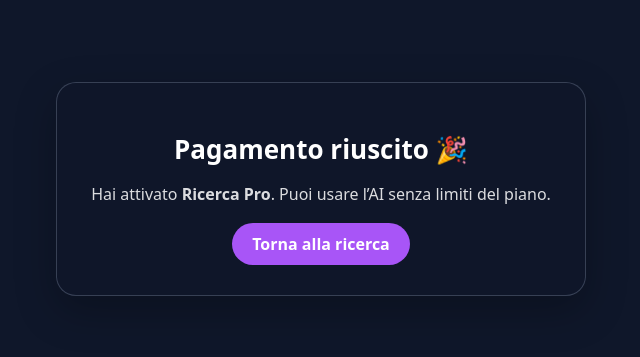
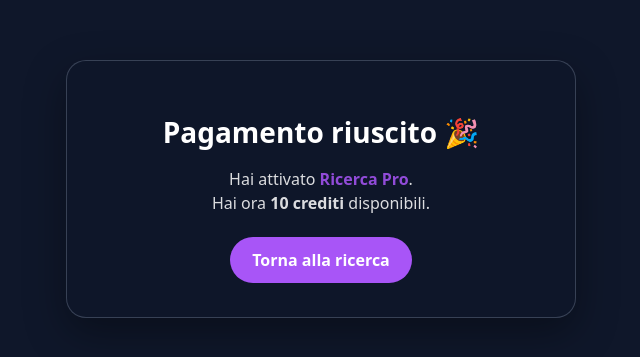
Before and after one commit to mregaz/ifinditforyou-new, a Next.js app: page /pay/success in a window 1280 px wide. Shown: the part 231-588 px from the top of the page, without its empty margins (319-959 px from the left). Built offline with nearby package versions, Linux system fonts and the light colour scheme.

Commit message:
Update page.tsx

```diff
--- a/app/pay/success/page.tsx
+++ b/app/pay/success/page.tsx
@@ -7,8 +7,10 @@ import Link from "next/link";
 export default function PaySuccessPage() {
   useEffect(() => {
     if (typeof window !== "undefined") {
-      localStorage.setItem("ai_plan", "pro"); // ← utente PRO
-      localStorage.setItem("ai_uses", "0");   // ← reset conteggio free
+      // Segna utente PRO
+      localStorage.setItem("ai_plan", "pro");
+      // Reset crediti usati
+      localStorage.setItem("aiCredits", "10");
     }
   }, []);
 
@@ -26,27 +28,30 @@ export default function PaySuccessPage() {
     >
       <div
         style={{
-          background: "rgba(15,23,42,0.6)",
+          background: "rgba(15,23,42,0.75)",
           border: "1px solid rgba(148,163,184,0.3)",
           borderRadius: 20,
-          maxWidth: 480,
+          maxWidth: 460,
           width: "100%",
           textAlign: "center",
-          padding: "30px 24px",
-          boxShadow: "0 15px 40px rgba(0,0,0,0.25)",
+          padding: "34px 24px",
+          boxShadow: "0 15px 40px rgba(0,0,0,0.35)",
         }}
       >
-        <h1 style={{ fontSize: 26, marginBottom: 10 }}>Pagamento riuscito 🎉</h1>
-        <p style={{ opacity: 0.85, marginBottom: 18 }}>
-          Hai attivato <strong>Ricerca Pro</strong>. Puoi usare l’AI senza limiti del piano.
+        <h1 style={{ fontSize: 28, marginBottom: 12 }}>Pagamento riuscito 🎉</h1>
+
+        <p style={{ opacity: 0.85, marginBottom: 22, lineHeight: 1.5 }}>
+          Hai attivato <strong style={{ color: "#a855f7" }}>Ricerca Pro</strong>.<br />
+          Hai ora <strong>10 crediti</strong> disponibili.
         </p>
+
         <Link
           href="/"
           style={{
             display: "inline-block",
             background: "#a855f7",
             borderRadius: 999,
-            padding: "10px 20px",
+            padding: "12px 22px",
             color: "white",
             fontWeight: 600,
             textDecoration: "none",
```
